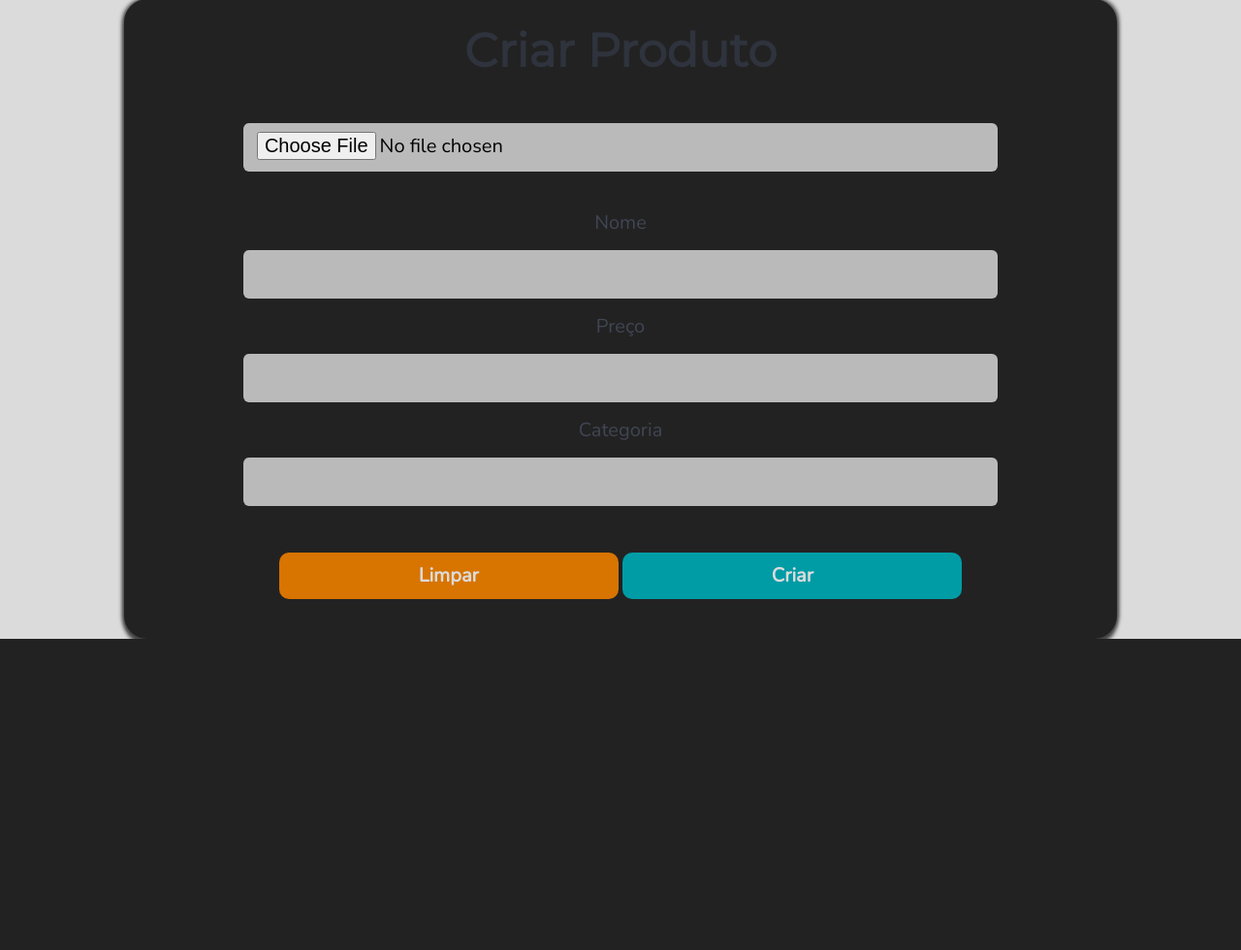
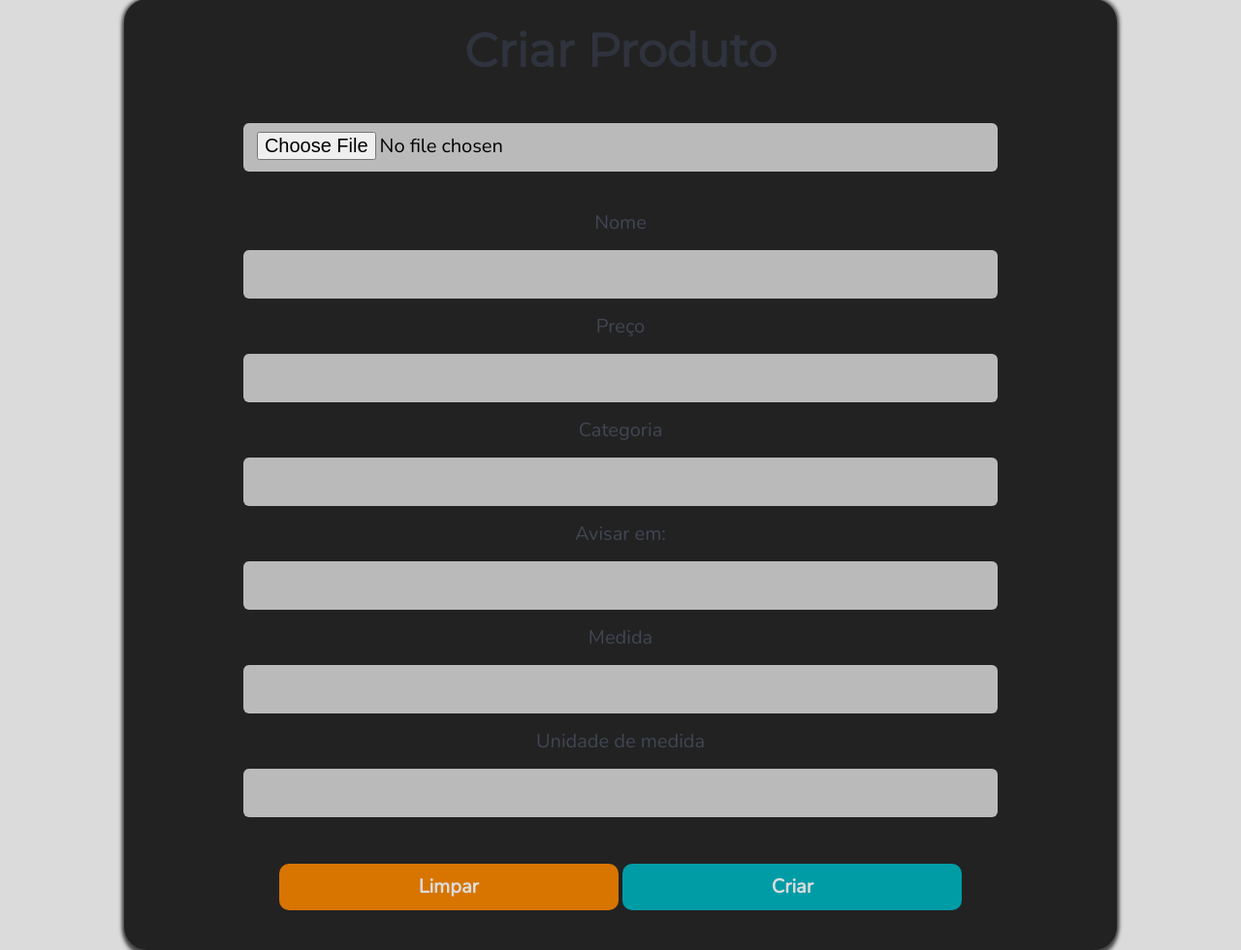
Before and after one commit to EduardoStarZ/TALGS, a Django app: template templates/new_product.html in a window 1280 px wide. Shown: the part 227-1207 px from the top of the page at 97% size. Before the commit the page ends 886 px from the top, so only its background shows below. Run offline with Django 3.2, Linux system fonts and the light colour scheme; the template is opened without the code that fills it, so the values that code supplies are empty; some libraries are stand-ins or nearby versions.

Commit message:
full on PUT for product creating support; TODO: create trait and implementations for each database table

```diff
--- a/templates/new_product.html
+++ b/templates/new_product.html
@@ -35,13 +35,25 @@
 
 				<input class="input is-medium w-80 my-4 is-responsive mx-4 center"  type="text" id="name" name="name" />
 
-				<center><label class="subtitle is-5 " for="nome">Preço</label></center>
+				<center><label class="subtitle is-5 " for="price">Preço</label></center>
 
 				<input class="input is-medium w-80 my-4 is-responsive mx-4 center"  type="number" id="price" name="price" />
 
-				<center><label class="subtitle is-5 " for="nome">Categoria</label></center>
+				<center><label class="subtitle is-5 " for="category">Categoria</label></center>
 
 				<input class="input is-medium w-80 my-4 is-responsive mx-4 center"  type="number" name="category" id="category"/>
+
+				<center><label class="subtitle is-5 " for="warn_at">Avisar em:</label></center>
+
+				<input class="input is-medium w-80 my-4 is-responsive mx-4 center"  type="number" name="warn_at" id="warn_at"/>
+
+				<center><label class="subtitle is-5 " for="measure">Medida</label></center>
+
+				<input class="input is-medium w-80 my-4 is-responsive mx-4 center"  type="number" name="measure" id="measure"/>
+
+					<center><label class="subtitle is-5 " for="measure_unit">Unidade de medida</label></center>
+
+				<input class="input is-medium w-80 my-4 is-responsive mx-4 center"  type="number" name="measure_unit" id="measure_unit"/>
 
 				<div class="my-6"></div>
 				<div class="joiner">
```
Also changed, not shown: 1 other file.
